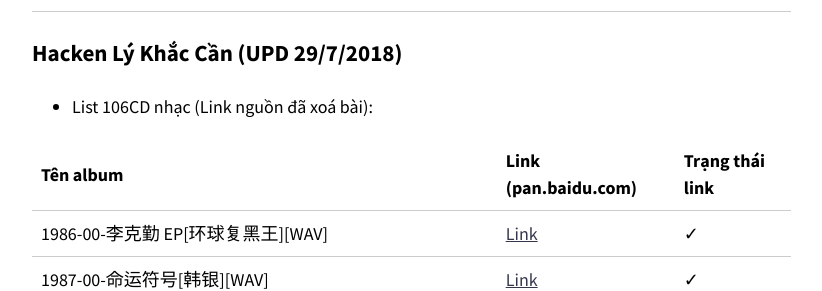
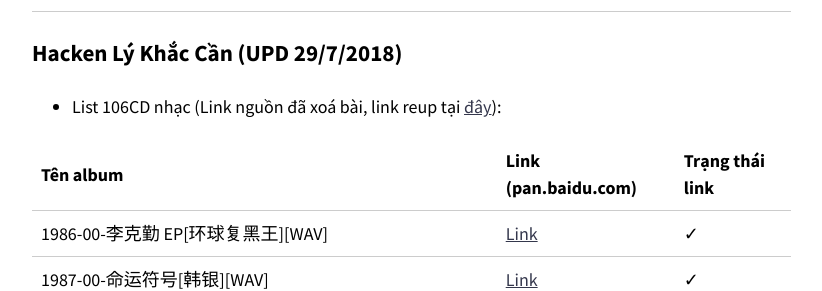
Before and after one commit to hkmusic-film/new-page, a Jekyll site: the page built from _posts/2019-05-30-recommended-link.md, in a window 1280 px wide and 900 px high, scrolled down 5211 px. Shown: the part 165-456 px from the top of the window, without its empty margins (343-1165 px from the left). Built offline with Jekyll 4.4.1, drawn with Linux system fonts in a browser that asks for light colours; nearby versions of some CDN libraries.

Commit message:
Update 2019-05-30-recommended-link.md

```diff
--- a/_posts/2019-05-30-recommended-link.md
+++ b/_posts/2019-05-30-recommended-link.md
@@ -313,7 +313,7 @@ Các file nhạc đều là file wav, flac, ape, chất lượng khỏi bàn. M
 
 ### Hacken Lý Khắc Cần (UPD 29/7/2018)
 
-- List 106CD nhạc (Link nguồn đã xoá bài):
+- List 106CD nhạc (Link nguồn đã xoá bài, link reup tại [đây](https://www.sq688.com/detail/547.html)):
 
 <table>
     <tr>
```
Also changed, not shown: other parts of _posts/2019-05-30-recommended-link.md (+1 -1 lines).
